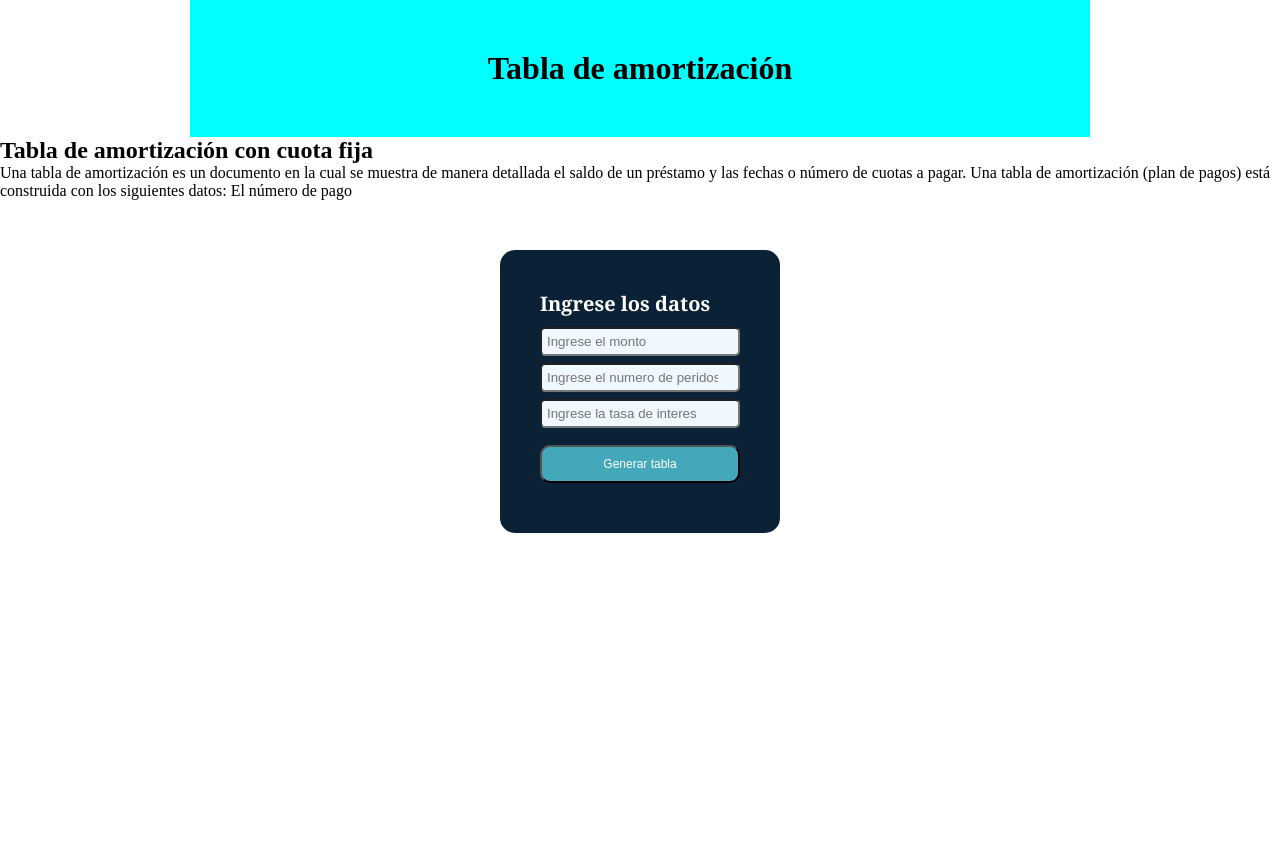
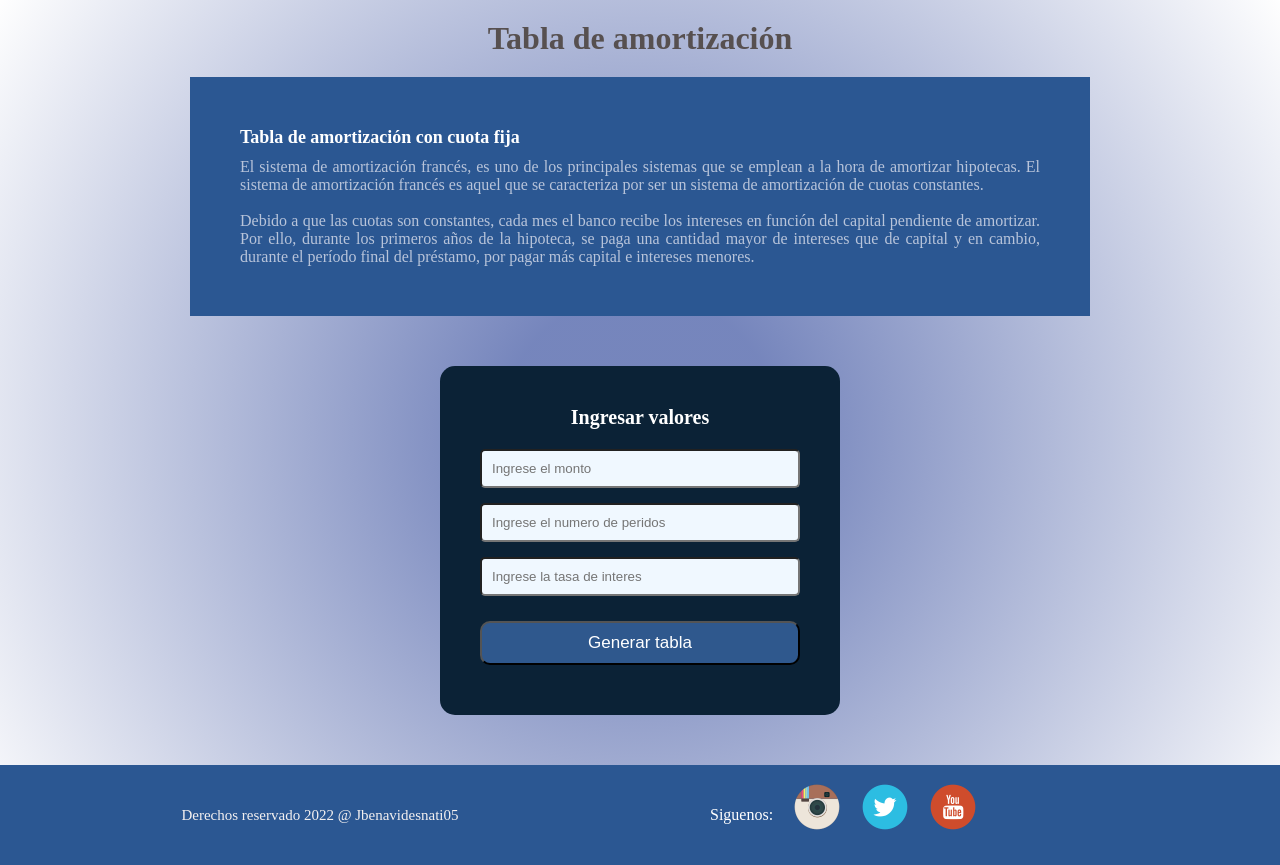
Before and after one commit to jbenavidesnati05/Reto-amotizacion-html-css-js, a plain HTML site: page index.html in a window 1280 px wide. Before the commit the page ends 800 px from the top, so only its background shows below. Drawn offline with Linux system fonts and the light colour scheme.

Commit message:
avanzando

```diff
--- a/estilos.css
+++ b/estilos.css
@@ -4,57 +4,128 @@
     box-sizing: border-box;
 }
 body{
-    /* background: url(https://images.unsplash.com/photo-1494783367193-149034c05e8f?ixlib=rb-1.2.1&ixid=MnwxMjA3fDB8MHxwaG90by1wYWdlfHx8fGVufDB8fHx8&auto=format&fit=crop&w=1170&q=80);
-    background-size: cover;
-    background-repeat: no-repeat; */
+background-color: antiquewhite;
+/* font-family: Cambria, Cochin, Georgia, Times, 'Times New Roman', serif; */
+background: rgb(55,78,158);
+background: radial-gradient(circle, rgba(55,78,158,0.6867749419953597) 18%, rgba(254,254,254,0.6158357771260997) 100%);
+color: black;
 }
 
 .cabecera{
     width:900px;
-    background-color: aqua;
+    /* background-color: rgb(11, 31, 119); */
     margin: auto;
     text-align: center;
+    padding: 20px;
+}
+
+.cabecera h1{
+    color: rgb(87, 80, 80);
+}
+
+.definicion h2{
+    font-size: 18px;
+    color: white;
+    padding-bottom: 10px;
+    margin-left: 0px;
+}
+.definicion{
+    width:900px;
+    background-color: rgb(43, 87, 146);
+    margin: auto;
     padding: 50px;
+}
+
+#definicion{
+    text-align: justify;
+    color: rgb(184, 196, 218);
 }
 
 
 .formulario{
-    width: 280px;
+    width: 400px;
+    /* height: auto; */
     background-color: rgb(11, 34, 54);
     padding: 40px;
     margin: auto;
     margin-top: 50px;
     border-radius: 15px;
-    font-family: Cambria, Cochin, Georgia, Times, 'Times New Roman', serif;
     color: white;
+    margin-bottom:50px ;
 }
 
 .controls{
     width: 100%;
     background-color: aliceblue;
-    padding: 5px;
+    padding: 10px;
     border-radius: 5px;
-    margin-bottom: 7px;
+    margin-bottom: 15px;
 }
 
 .formulario h3{
      color: white;
      font-size: 20px;
-     margin-bottom: 10px;
+     margin-bottom: 20px;
+     text-align: center;
 }
 
 .boton{
     width: 100%;
+    margin-top: 20px;
     padding: 10px;
-    background-color: rgb(67, 168, 185);
+    background-color: rgb(47, 88, 141);
     color: white;
-    font-size: 12px;
+    font-size: 17px;
     margin: 10px 0;
     border-radius: 10px;
+    /* margin-bottom: 30px; */
     }
 
     .boton:hover{
         cursor: pointer;
         background-color: blue;
 
-        }
+    }
+
+    /* PIE DE PAGINA  */
+    footer{
+        width:auto;
+        height: 100px;
+        background-color: rgb(43, 87, 146);
+        margin: auto;
+        padding: 0px;
+
+    }
+
+    .izquierda{
+        width: 50%;
+        height: 100px;
+        float: left;
+        /* background-color: antiquewhite; */
+    }
+    .izquierda p{
+        line-height: 100px;
+        font-size: 15px;
+        text-align: center;
+        color: rgb(243, 240, 240);
+    }
+
+    .derecha{
+        width: 450px;
+        height: 100px;
+        float: left;
+        /* background-color: antiquewhite; */
+    }
+    .derecha p{
+        margin-left: 70px;;
+        line-height: 100px;
+        text-align: center;
+        color:white;
+        float: left;
+    }
+
+    .derecha a{
+        float: left;
+        margin: 0 0 0 10px;
+        margin: 0 0 0 20px;
+    }
--- a/index.html
+++ b/index.html
@@ -13,22 +13,36 @@
             <h1>Tabla de amortización</h1>
         </header>
 
-        <nav>
+        <nav class="definicion">
             <h2>Tabla de amortización con cuota fija</h2>
-            <p>Una tabla de amortización es un documento en la cual se muestra de manera detallada el saldo de un préstamo y las fechas o número de cuotas a pagar. Una tabla de amortización (plan de pagos) está construida con los siguientes datos: El número de pago</p>
+            <p id="definicion">El sistema de amortización francés, es uno de los principales sistemas que se emplean a la hora de amortizar hipotecas. El sistema de amortización francés es aquel que se caracteriza por ser un sistema de amortización de cuotas constantes.</p>
+            <br>
+            <p id="definicion">Debido a que las cuotas son constantes, cada mes el banco recibe los intereses en función del capital pendiente de amortizar. Por ello, durante los primeros años de la hipoteca, se paga una cantidad mayor de intereses que de capital y en cambio, durante el período final del préstamo, por pagar más capital e intereses menores.</p>
         </nav>
-
         <section class="formulario">
-            <h3>Ingrese los datos</h3>
+                <h3>Ingresar valores</h3>
                 <form action="">
                     <input class="controls" id="monto" type="number" placeholder="Ingrese el monto">
                     <input class="controls"  id="periodos" type="number" placeholder="Ingrese el numero de peridos">
                     <input class="controls"  id="tasa" type="number" placeholder="Ingrese la tasa de interes">
                     <button class="boton" id="boton">Generar tabla</button>
                 </form>
-
         </section>
 
+        <footer>
+            <div class="izquierda">
+                <p>Derechos reservado 2022 @ Jbenavidesnati05</p>
+            </div>
+            <div class="derecha">
+                <p class="siguenos">Siguenos:</p>
+                <br>
+                <!-- <img src="img/behance.png" alt=""> -->
+                <a target="_blank" href="https://www.instagram.com/"><img src="img/instagram.png" alt=""  ></a>
+                <a target="_blank" href="https://twitter.com/?lang=es"> <img src="img/twitter.png" alt=""></a>
+                <a target="_blank" href="https://www.youtube.com/"><img src="img/youtube.png" alt=""></a>
+            </div>
+
+        </footer>
     </div>
     <script src="main.js"></script>
 </body>
```
Also changed, not shown: img/instagram.png (added), img/twitter.png (added), img/youtube.png (added). Lines whose indentation alone changed are shown as unchanged.
